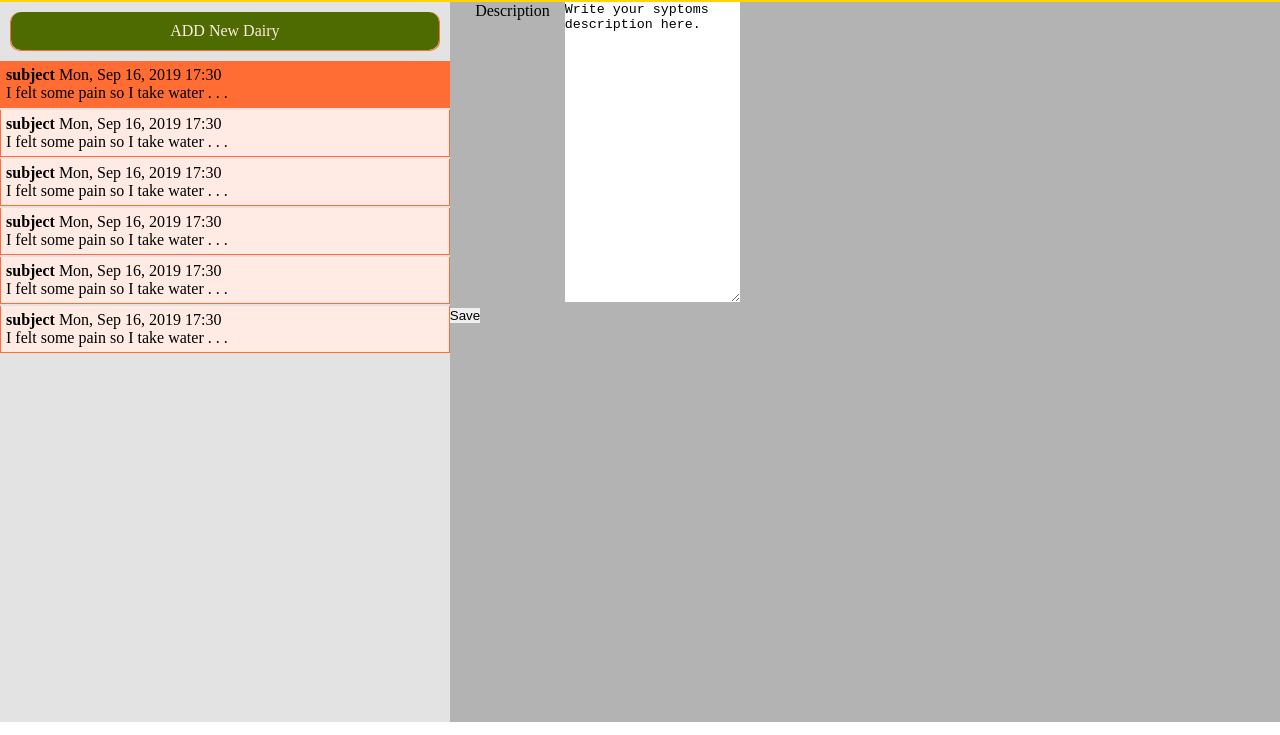
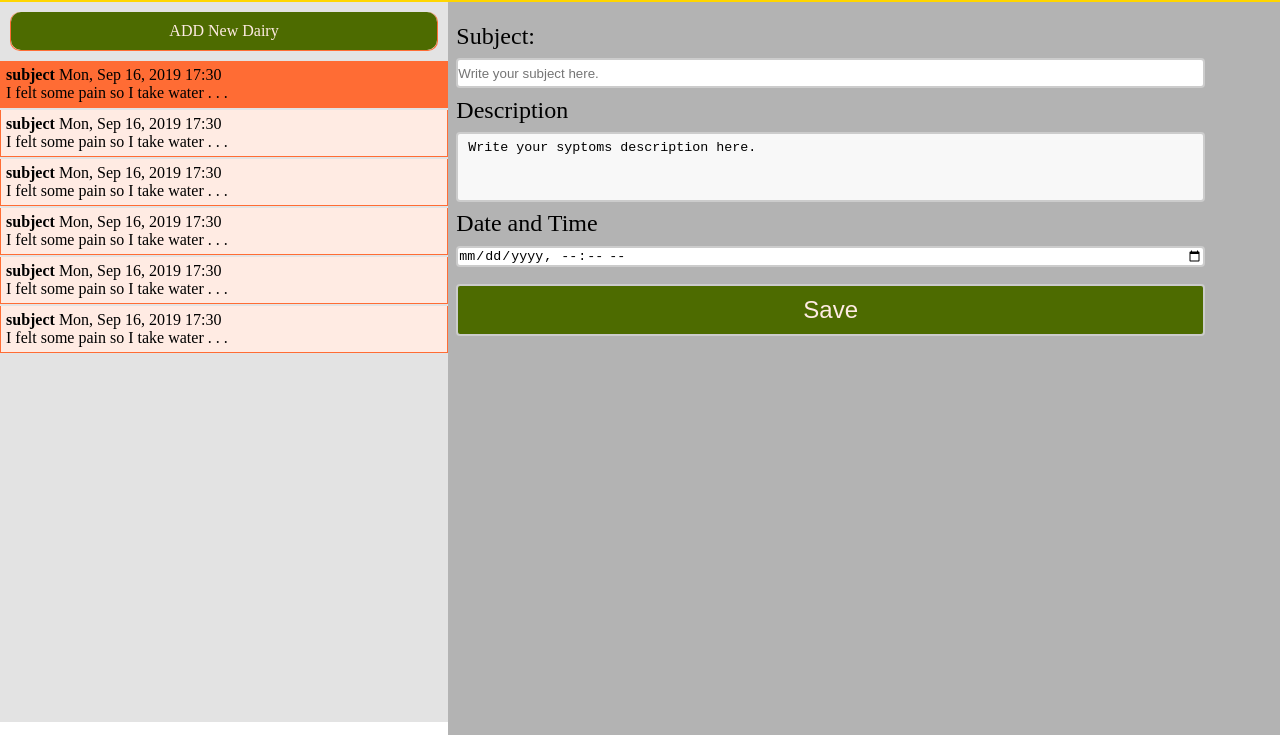
Before and after one commit to yabets/med-diary, a plain HTML site: page index.html in a window 1280 px wide. Shown: the part 78-813 px from the top of the page. Drawn offline with Linux system fonts and the light colour scheme.

Commit message:
add form

```diff
--- a/css/mobile.css
+++ b/css/mobile.css
@@ -5,6 +5,7 @@
 
 .list {
   flex: 1 0 auto;
+  width:100%;
 }
 
 .detail {
--- a/css/style.css
+++ b/css/style.css
@@ -24,6 +24,7 @@
 
 .list {
   background: #e3e3e3;
+  width:35%;
 }
 
 .row {
@@ -148,13 +149,44 @@
 }
 
 /*  Form styles */
-label {
-	float: left;
-	text-align: right;
-	margin-right: 15px;
-	width: 100px;
+.detail {
+  padding-top: 1%;
+  font-size: 1.5em;
+  width:100%;
+}
+#create{
+  width:100%;
+  margin: 1% auto;
+}
+
+#create label {
+  float: left;
+  display: inline-block;
+	text-align: left;
+  margin-left: 1%;
+  width : 90%;
 }
 
 textarea:focus, input:focus {
-	border: 2px solid #900;
+  border: 2px solid #900;
 }
+
+#create input, textarea, select {
+  width : 90%;
+  margin: 1%;
+  box-sizing: border-box;
+  border: 2px solid #ccc;
+  border-radius: 4px;
+}
+
+#create input[type=text] {
+  height:30px;
+
+}
+#create textarea {
+  width: 90%;
+  height: 70px;
+  padding: 6px 10px;
+  background-color: #f8f8f8;
+  resize: none;
+}
--- a/index.html
+++ b/index.html
@@ -3,6 +3,7 @@
 
 <head>
   <meta http-equiv='Content-Type' content='text/html; charset=UTF-8' />
+  <meta name="viewport" content="width=device-width, initial-scale=1">
 
   <title>MED diary</title>
 
@@ -31,7 +32,6 @@
     <div class="main row flex">
       <div class="list flex relative">
         <ul class="card-container row">
-
           <li class="card add-container no-padding curved-corners">
             <div class="button row primary add-btn curved-corners">
               ADD New Dairy
@@ -208,18 +208,28 @@
               </div>
             </div>
           </li>
-
-
         </ul>
       </div>
       <div class="detail row flex hidden">
         <form action="#" method="" id="create">
-          <fieldset>
-            <label for="description">Description</label>
-            <textarea name="Message" rows="20" cols="20"
-              onfocus="this.value=''; this.onfocus=null;">Write your syptoms description here.</textarea>
+          <fieldset class="flex-columns">
+
+              <label for="description">Subject: </label>
+              <input name="Message" type="text"
+                onfocus="this.value=''; this.onfocus=null;" placeholder="Write your subject here.">
+
+
+              <label for="description">Description</label>
+              <textarea name="Message" rows="3" cols="35"
+                onfocus="this.value=''; this.onfocus=null;">Write your syptoms description here.
+              </textarea>
+
+
+              <label for="date">Date and Time</label>
+              <input type="datetime-local" id="date"/>
+
           </fieldset>
-          <input type="submit" value="Save" id="create-submit">
+          <input type="submit" value="Save" id="create-submit" class="button row primary add-btn curved-corners">
         </form>
 
       </div>
```
